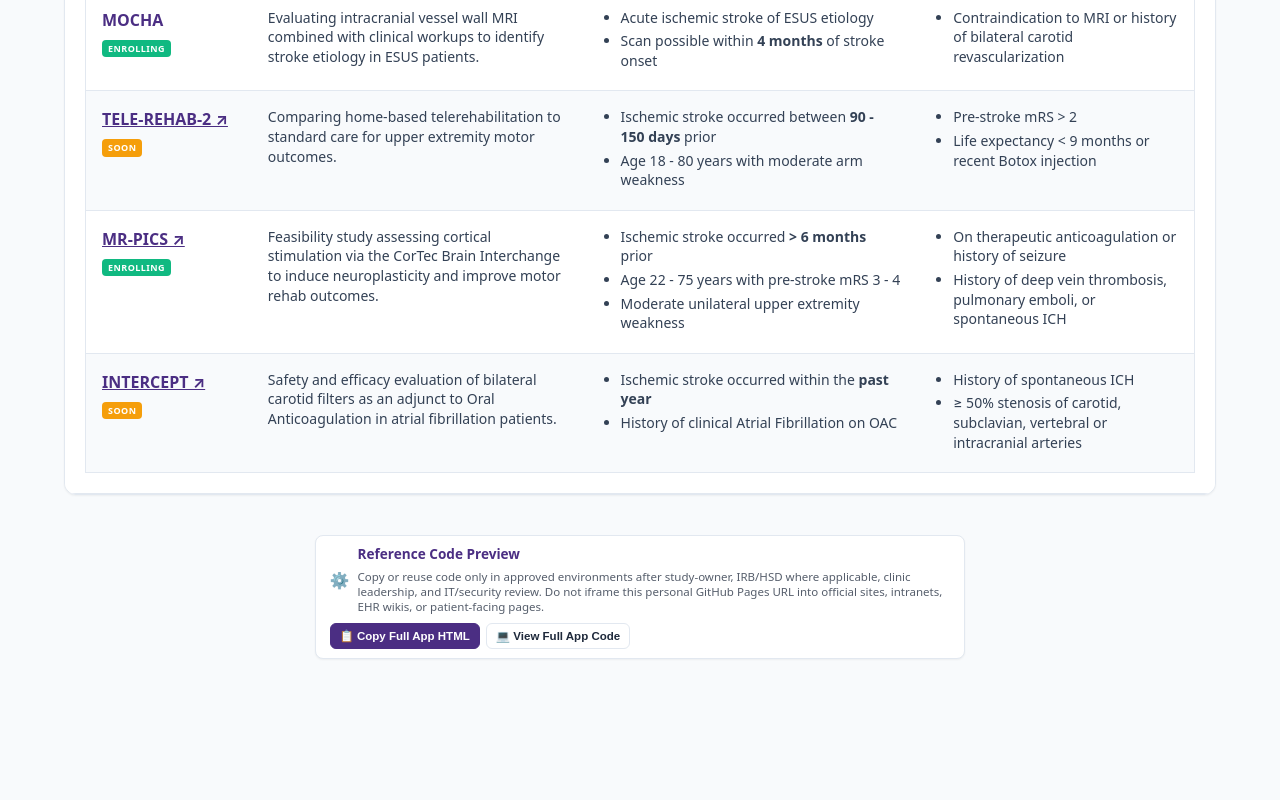
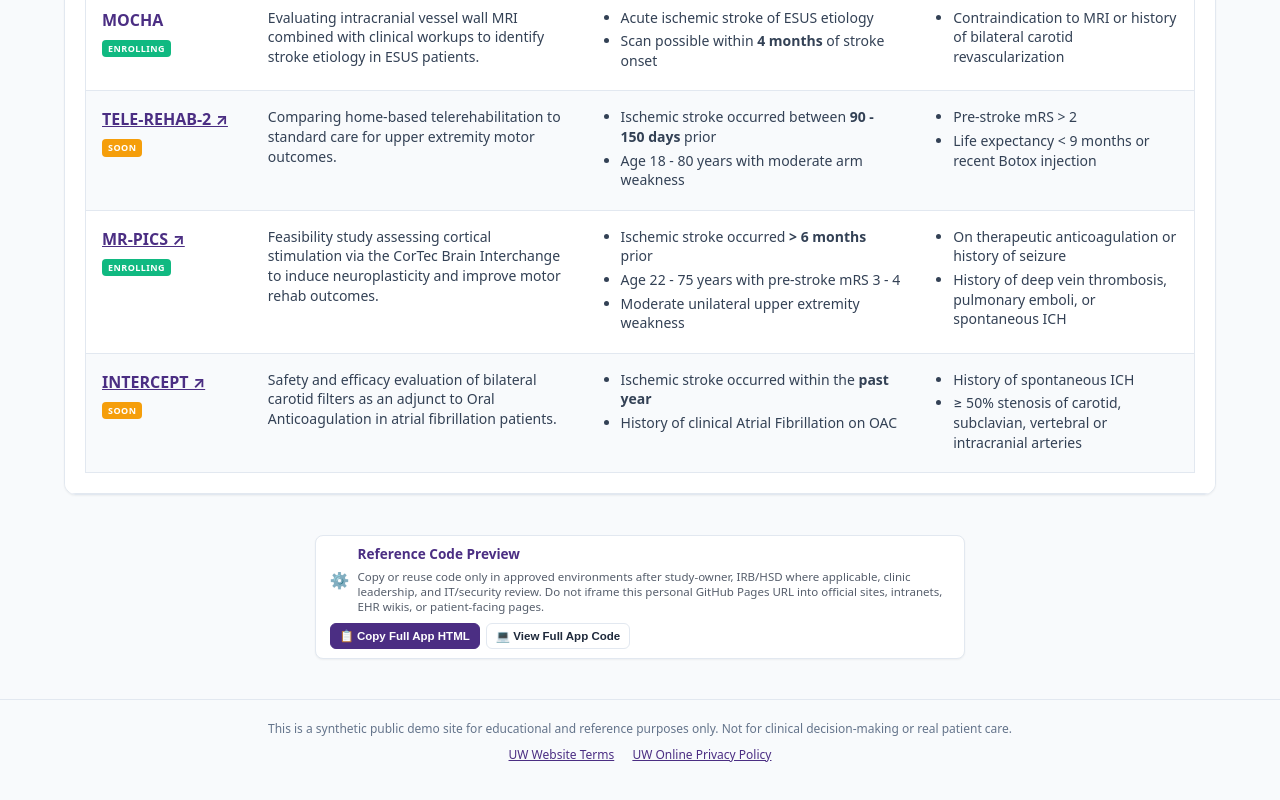
Before and after one commit to rkalani1/stroke-eligibility-tables-embed, a plain HTML site: page index.html in a window 1280 px wide. Shown: the part 2482-3282 px from the top of the page. Before the commit the page ends 3253 px from the top, so only its background shows below. Drawn offline with Linux system fonts and the light colour scheme.

Commit message:
chore: add compliance footer with theme support

```diff
--- a/index.html
+++ b/index.html
@@ -556,8 +556,26 @@
             color: #d9c383 !important;
         }
 
-
-
+        /* Compliance Footer styling */
+        .compliance-footer {
+            margin-top: 40px;
+            padding: 20px;
+            text-align: center;
+            font-size: 12px;
+            color: var(--text-muted);
+            border-top: 1px solid var(--border-color);
+        }
+        .compliance-footer a {
+            color: var(--brand-purple);
+            text-decoration: underline;
+            margin-right: 15px;
+        }
+        .compliance-footer a:last-child {
+            margin-right: 0;
+        }
+        [data-theme="dark"] .compliance-footer a {
+            color: #a78bfa;
+        }
     </style>
 
     <!-- PWA support -->
@@ -1546,5 +1564,13 @@
                     });
             }
         }
-    </script></body>
+    </script>
+<footer class="compliance-footer">
+  <p>This is a synthetic public demo site for educational and reference purposes only. Not for clinical decision-making or real patient care.</p>
+  <p style="margin-top: 8px;">
+    <a href="https://www.washington.edu/online/terms/" target="_blank" rel="noopener noreferrer">UW Website Terms</a>
+    <a href="https://www.washington.edu/online/privacy/" target="_blank" rel="noopener noreferrer">UW Online Privacy Policy</a>
+  </p>
+</footer>
+</body>
 </html>
--- a/sw.js
+++ b/sw.js
@@ -1,4 +1,4 @@
-const CACHE_NAME = 'stroke-studies-v1';
+const CACHE_NAME = 'stroke-studies-v2';
 const ASSETS = [
   'index.html',
   'manifest.json',
```
